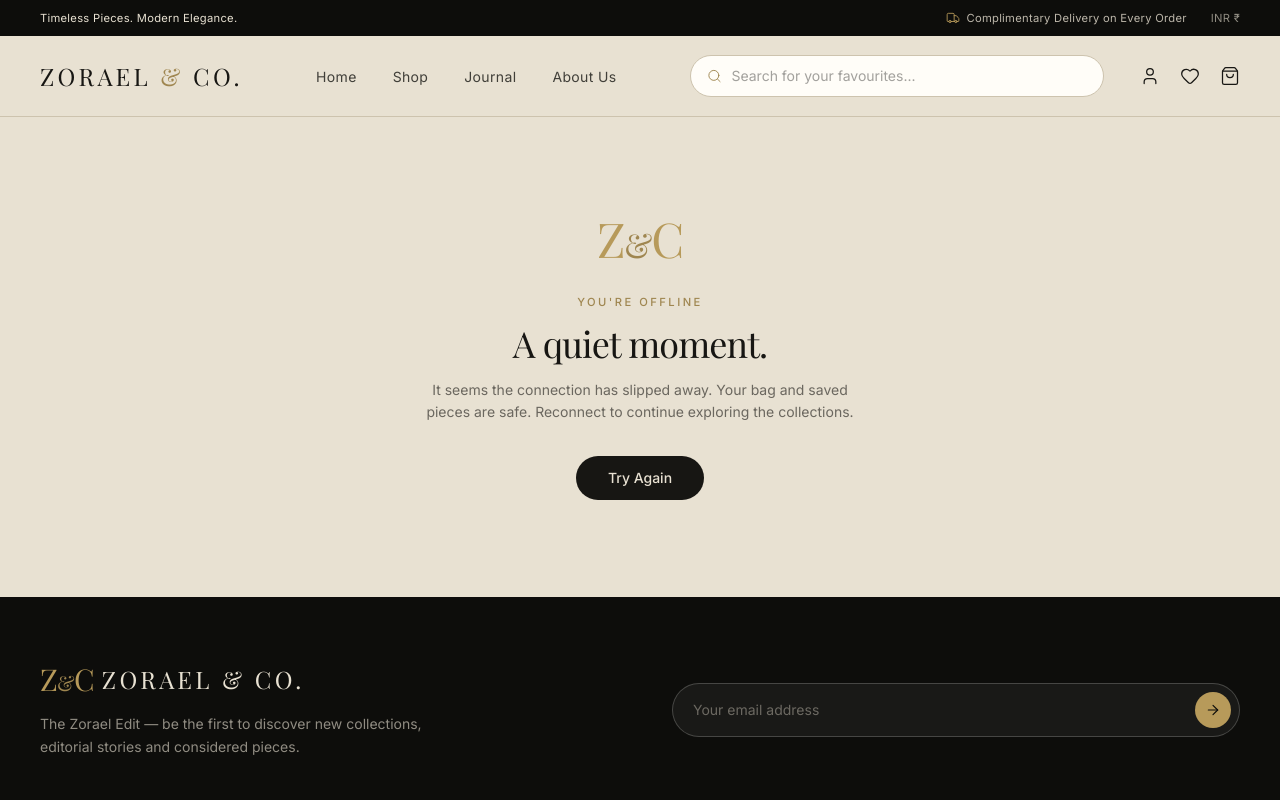
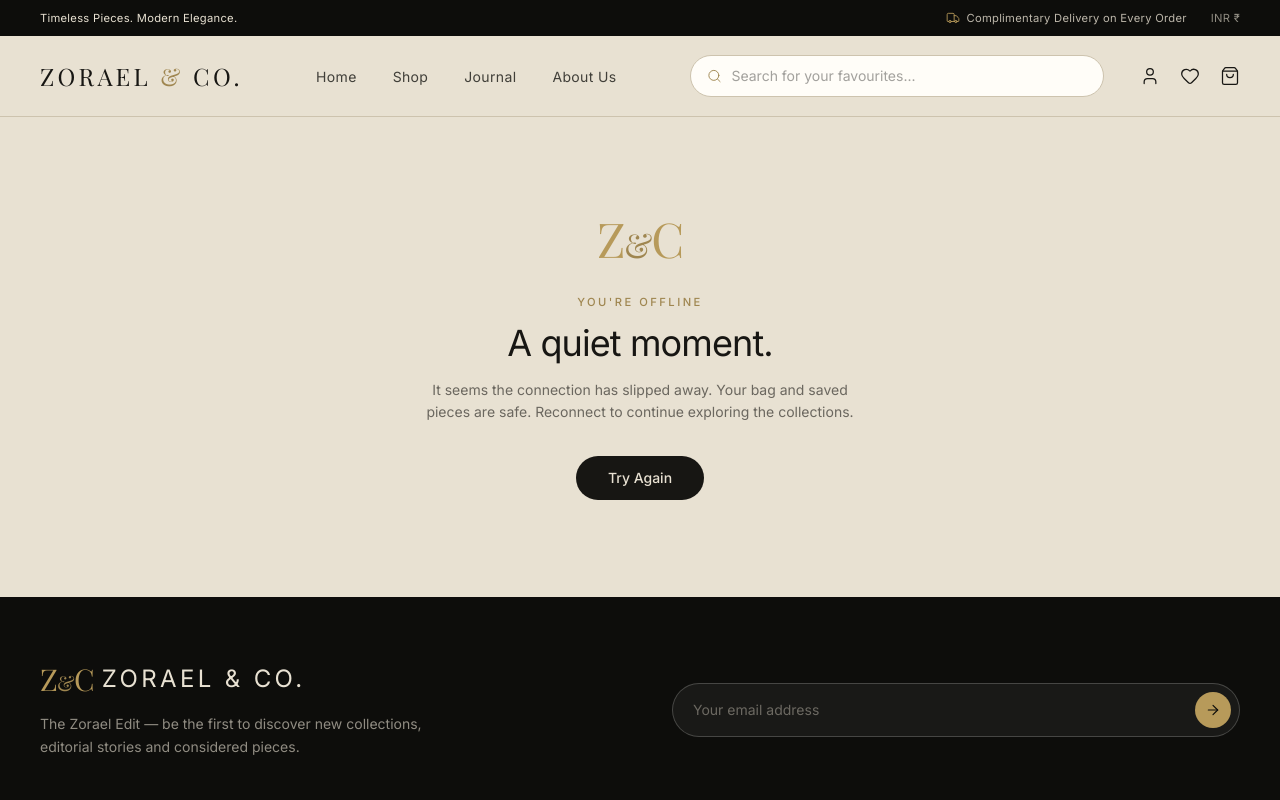
Before and after one commit to Automateideas/zorael-co, a Next.js app: page /offline in a window 1280 px wide. Shown: the top 800 px of the page. Built offline with nearby package versions, Linux system fonts and the light colour scheme; no server answers; a web font is replaced by a local one.

Commit message:
feat: update font styles for logo and headings to use Inter and add logo font class

```diff
--- a/src/app/globals.css
+++ b/src/app/globals.css
@@ -8,9 +8,14 @@
   --color-background: var(--background);
   --color-foreground: var(--foreground);
   --font-sans: var(--font-inter), ui-sans-serif, system-ui, sans-serif;
-  --font-serif: var(--font-playfair), ui-serif, Georgia, serif;
+  /* Headings use the same sans as body text. `--font-serif` is kept as a
+     token (78 `font-serif` classes point at it) so the switch is one change
+     here rather than an edit in every component. */
+  --font-serif: var(--font-inter), ui-sans-serif, system-ui, sans-serif;
   --font-mono: var(--font-geist-mono);
-  --font-heading: var(--font-playfair), ui-serif, Georgia, serif;
+  --font-heading: var(--font-inter), ui-sans-serif, system-ui, sans-serif;
+  /* Reserved for the brand mark, so the wordmark keeps its original face. */
+  --font-logo: var(--font-playfair), ui-serif, Georgia, serif;
   --color-sidebar-ring: var(--sidebar-ring);
   --color-sidebar-border: var(--sidebar-border);
   --color-sidebar-accent-foreground: var(--sidebar-accent-foreground);
@@ -149,6 +154,10 @@
   .font-serif {
     font-family: var(--font-serif);
   }
+
+  .font-logo {
+    font-family: var(--font-logo);
+  }
   /* Respect reduced motion globally. */
   @media (prefers-reduced-motion: reduce) {
     *,
--- a/src/app/layout.tsx
+++ b/src/app/layout.tsx
@@ -16,6 +16,7 @@ const inter = Inter({
   display: "swap",
 });
 
+/** Brand mark only — the rest of the site is set in Inter. */
 const playfair = Playfair_Display({
   variable: "--font-playfair",
   subsets: ["latin"],
--- a/src/components/layout/logo.tsx
+++ b/src/components/layout/logo.tsx
@@ -13,7 +13,7 @@ export function Logo({
       href={href}
       aria-label="ZORAEL & CO. — home"
       className={cn(
-        "font-serif text-xl tracking-[0.14em] text-charcoal transition-opacity hover:opacity-70 sm:text-2xl",
+        "font-logo text-xl tracking-[0.14em] text-charcoal transition-opacity hover:opacity-70 sm:text-2xl",
         className,
       )}
     >
@@ -27,7 +27,7 @@ export function Monogram({ className }: { className?: string }) {
   return (
     <span
       className={cn(
-        "inline-flex items-baseline font-serif tracking-tight text-gold",
+        "inline-flex items-baseline font-logo tracking-tight text-gold",
         className,
       )}
     >
```
